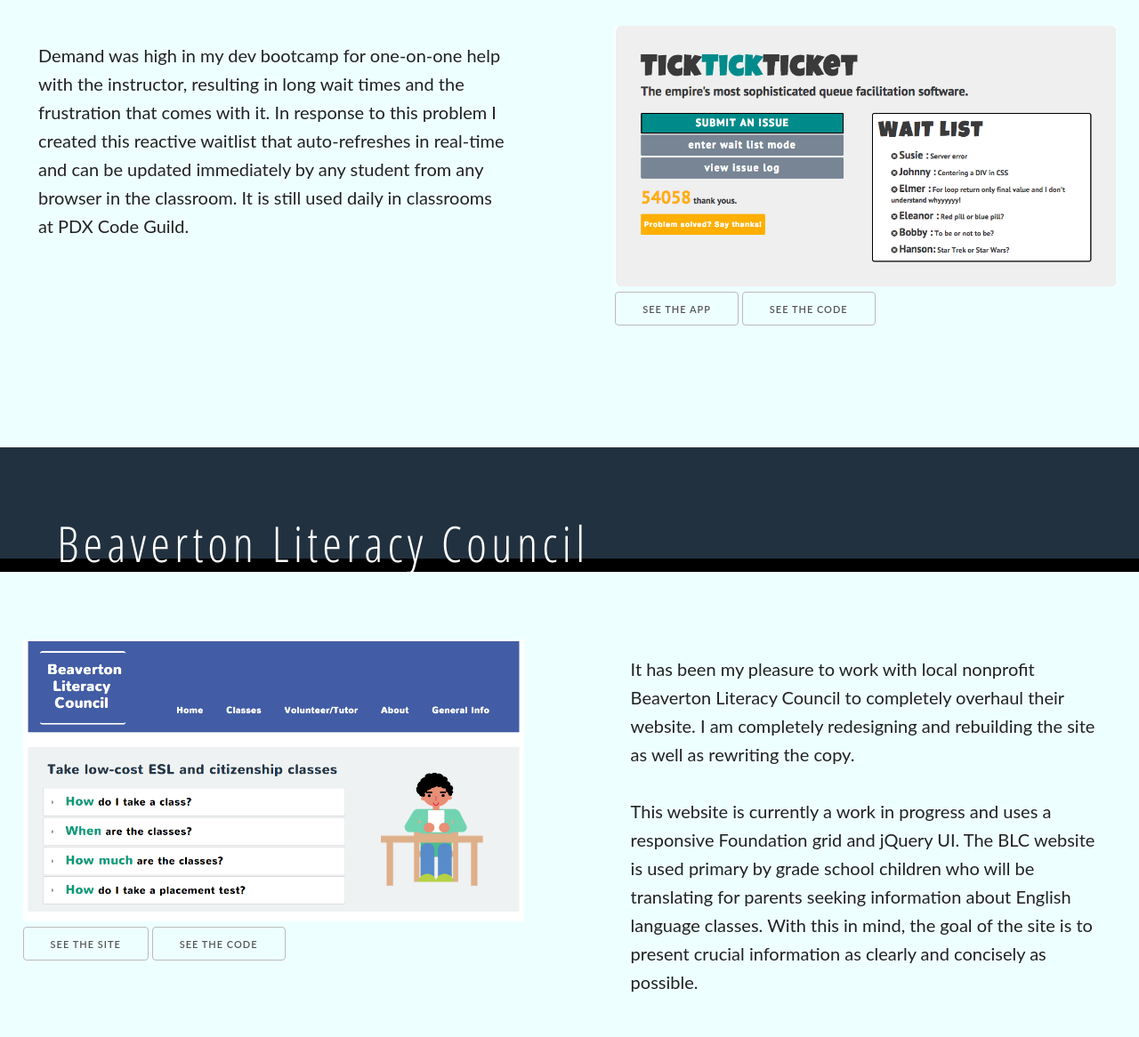
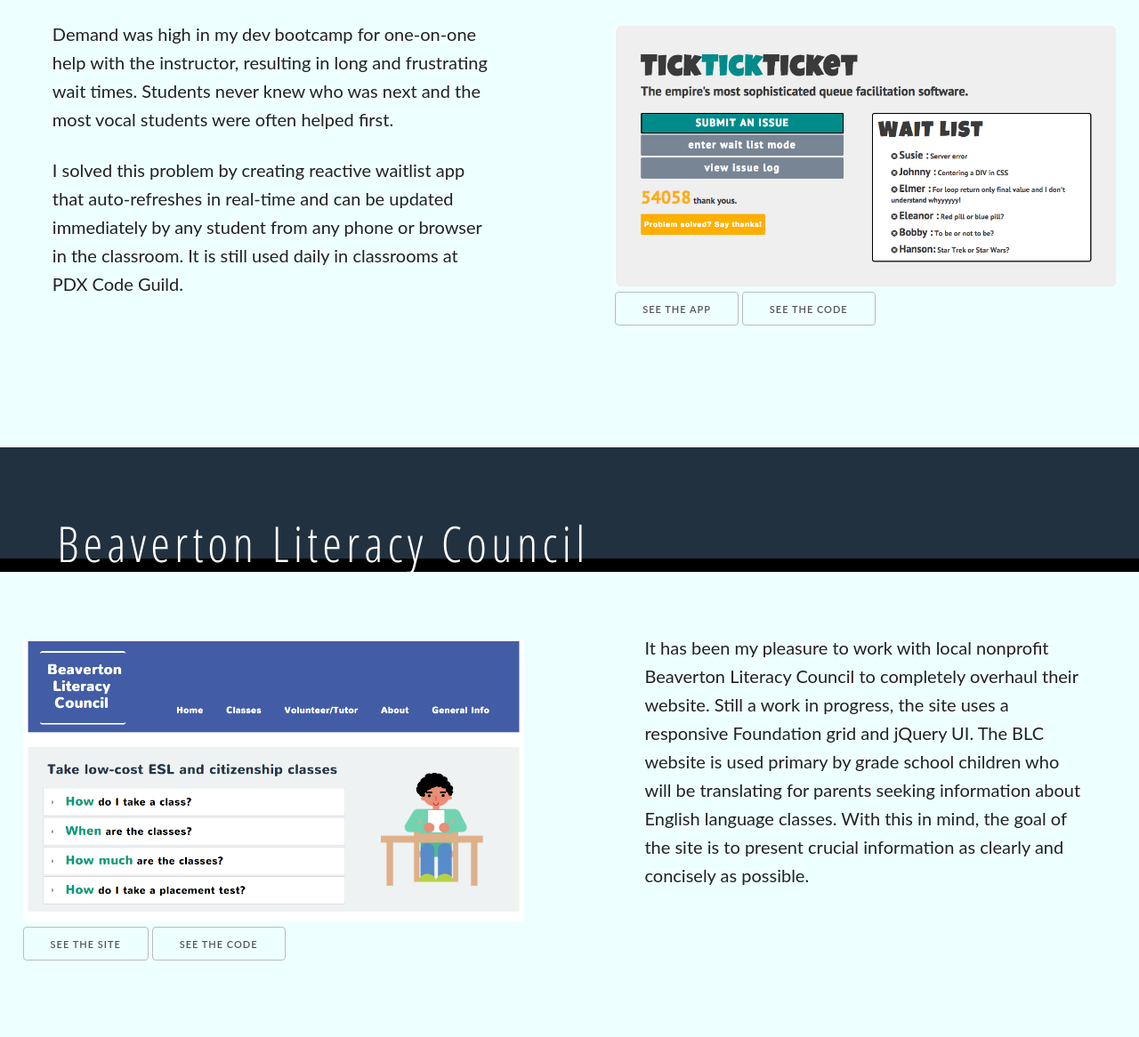
Before and after one commit to trezp/treasurep, a plain HTML site: page index.html in a window 1280 px wide. Shown: the part 911-2077 px from the top of the page at 89% size. Drawn offline with nearby package versions, Linux system fonts and the light colour scheme.

Commit message:
Revised text.

```diff
--- a/css/styles.css
+++ b/css/styles.css
@@ -54,17 +54,11 @@ h2 {
 }
 
 #large-nav ul {
-	/*position: fixed;*/
 	top: 0;
-
-	/*z-index: 10000;*/
 	height: 50px;
 	width: 100%;
 	background-color: black;
 	border-bottom: solid #52B3D9 16.66px;
-	/*-webkit-box-shadow: -1px 6px 14px -5px rgba(0,0,0,0.75);
-	-moz-box-shadow: -1px 6px 14px -5px rgba(0,0,0,0.75);
-	box-shadow: -1px 6px 14px -5px rgba(0,0,0,0.75);*/
 }
 
 
@@ -155,7 +149,7 @@ i {
 }
 
 .contact-list i:hover {
-	color: #DB0A5B
+	color: #DB0A5B;
 }
 
 li:hover i {
@@ -235,11 +229,12 @@ li:hover i {
 }
 
 .project-content-area {
+	margin: 3%;
 	max-width: 900px;
 }
 
 .project-content-area p {
-	padding: 7%;
+	padding: 0 7%;
 	font-size: 2rem;
 }
 
--- a/index.html
+++ b/index.html
@@ -90,7 +90,7 @@
       			 <h2 id="aboutMe">
              </h2>
           </div>
-  			   <p class="welcome">Welcome! I'm a web developer and recent code bootcamp graduate from Portland, OR. I have experience building killer web apps with JavaScript, Meteor.js, Node.js, Python and Django. Please check out my <a href="https://github.com/trezp?tab=repositories"> code </a>. Have a look at my career and educational history on <a href="http://www.linkedin.com/in/treasureporth">LinkedIn</a>. Read <a href="http://trezp.github.io">my blog.</a>
+  			   <p class="welcome">I'm a web applications developer and recent code bootcamp graduate from Portland, OR. I build killer web apps with JavaScript, Meteor.js, Node.js, Python and Django. Keep scrolling to see my projects, check out my <a href="https://github.com/trezp?tab=repositories"> code </a>, have a look at my career and educational history on <a href="http://www.linkedin.com/in/treasureporth">LinkedIn</a> or <a href="http://trezp.github.io">my blog.</a>
           </div>
       </div>
 
@@ -113,7 +113,9 @@
     <div class="row">
         <div class="projectboxes six columns">
           <div class='project-content-area'>
-            <p>Demand was high in my dev bootcamp for one-on-one help with the instructor, resulting in long wait times and the frustration that comes with it. In response to this problem I created this reactive waitlist that auto-refreshes in real-time and can be updated immediately by any student from any browser in the classroom. It is still used daily in classrooms at PDX Code Guild.
+            <p>Demand was high in my dev bootcamp for one-on-one help with the instructor, resulting in long and frustrating wait times. Students never knew who was next and the most vocal students were often helped first. </p>
+            <p>
+            I solved this problem by creating reactive waitlist app that auto-refreshes in real-time and can be updated immediately by any student from any phone or browser in the classroom. It is still used daily in classrooms at PDX Code Guild.
 
             </p>
         </div>
@@ -146,10 +148,7 @@
 
       <div class="projectboxes six columns blc-right">
           <div class='project-content-area'>
-            <p>It has been my pleasure to work with local nonprofit Beaverton Literacy Council to completely overhaul their website. I am completely redesigning and rebuilding the site as well as rewriting the copy.
-            <br>
-            <br>
-            This website is currently a work in progress and uses a responsive Foundation grid and jQuery UI. The BLC website is used primary by grade school children who will be translating for parents seeking information about English language classes. With this in mind, the goal of the site is to present crucial information as clearly and concisely as possible.
+            <p>It has been my pleasure to work with local nonprofit Beaverton Literacy Council to completely overhaul their website. Still a work in progress, the site uses a responsive Foundation grid and jQuery UI. The BLC website is used primary by grade school children who will be translating for parents seeking information about English language classes. With this in mind, the goal of the site is to present crucial information as clearly and concisely as possible.
             </p>
         </div>
         </div>
@@ -167,7 +166,7 @@
     <div class="row">
         <div class="projectboxes six columns">
           <div class='project-content-area'>
-            <p>Light Years is inspired by the classic French card game Mille Bornes, in which two to four players race to be the first to travel 1000 miles while thwarting other players with accidents and engine problems.
+            <p>Light Years is inspired by the classic French card game Mille Bornes, where players race to be the first to travel 1000 miles while thwarting opponents with accidents and engine problems.
 
             This iteration of Light Years was built with JavaScript and Meteor.js, which gave me some excellent experience using MongoDB and Handlebars.
             </p>
```
